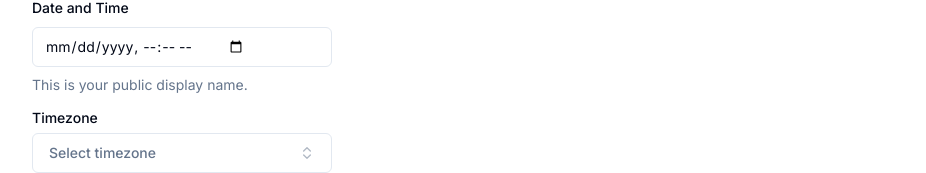
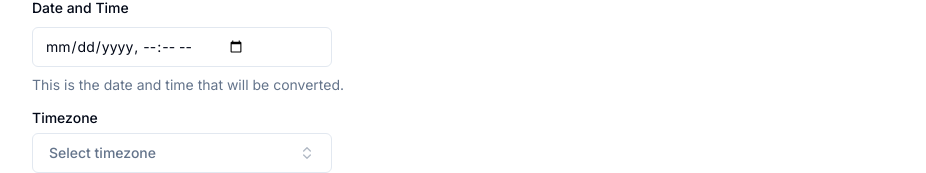
Before and after one commit to jonathanruiz/timely, a Next.js app: page / in a window 1280 px wide. Shown: the part 213-386 px from the top of the page, without its empty margins (336-1262 px from the left). Built offline with nearby package versions, Linux system fonts and the light colour scheme.

Commit message:
fixed description

```diff
--- a/src/app/page.tsx
+++ b/src/app/page.tsx
@@ -65,7 +65,7 @@ export default function Home() {
                                         {...field}
                                     />
                                 </FormControl>
-                                <FormDescription>This is your public display name.</FormDescription>
+                                <FormDescription>This is the date and time that will be converted.</FormDescription>
                                 <FormMessage />
                             </FormItem>
                         )}
```
